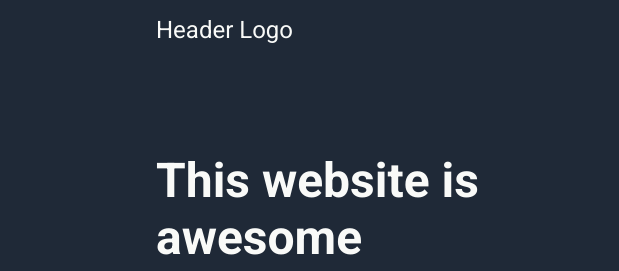
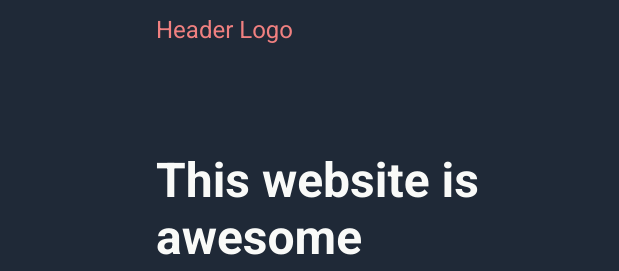
Before and after one commit to Urielstam/landing-page, a plain HTML site: page index.html in a window 1280 px wide. Shown: the top 271 px of the page, 0-619 px from the left. Drawn offline with Linux system fonts and the light colour scheme.

Commit message:
Change logo text color

```diff
--- a/style.css
+++ b/style.css
@@ -33,7 +33,7 @@ body {
 
 .header-logo-text a {
     font-size: 24px;
-    color: #f9faf8;
+    color: lightcoral;
 }
 
 ul {
```
